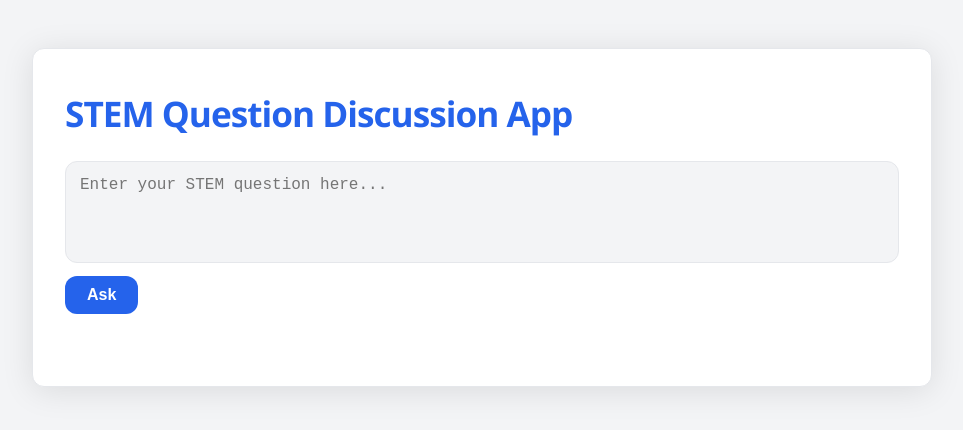
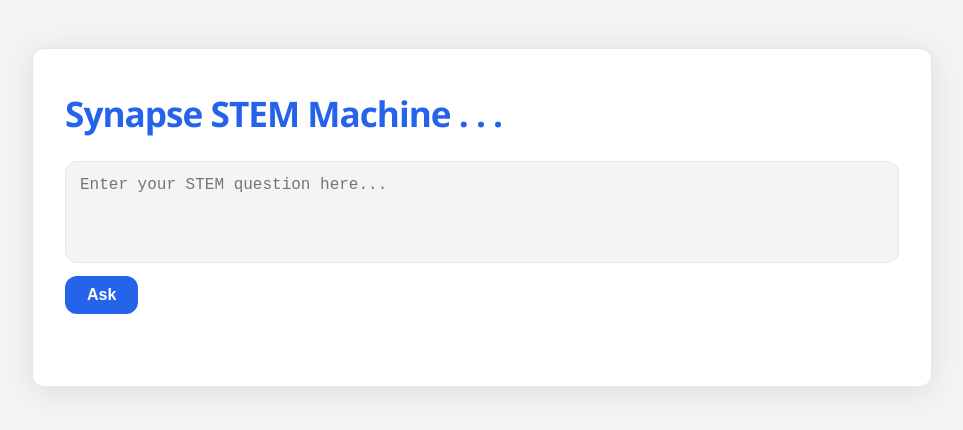
Before and after one commit to jewelsyriac/discussingmodels, a Next.js app: page / in a window 1280 px wide. Shown: the top 430 px of the page, without its empty margins (158-1121 px from the left). Built offline with nearby package versions, Linux system fonts and the light colour scheme.

Commit message:
Fix: TypeScript safe access for model answers for Vercel

```diff
--- a/app/layout.tsx
+++ b/app/layout.tsx
@@ -14,8 +14,8 @@ const geistMono = Geist_Mono({
 });
 
 export const metadata: Metadata = {
-  title: "Create Next App",
-  description: "Generated by create next app",
+  title: "By Jewel Syriac",
+description: "Generated by Jewel Syriac",
 };
 
 export default function RootLayout({
--- a/app/page.tsx
+++ b/app/page.tsx
@@ -194,7 +194,7 @@ export default function Home() {
 
   return (
     <main>
-      <h1>STEM Question Discussion App</h1>
+      <h1>Synapse STEM Machine . . .</h1>
 
       <form onSubmit={handleSubmit}>
         <textarea
```
